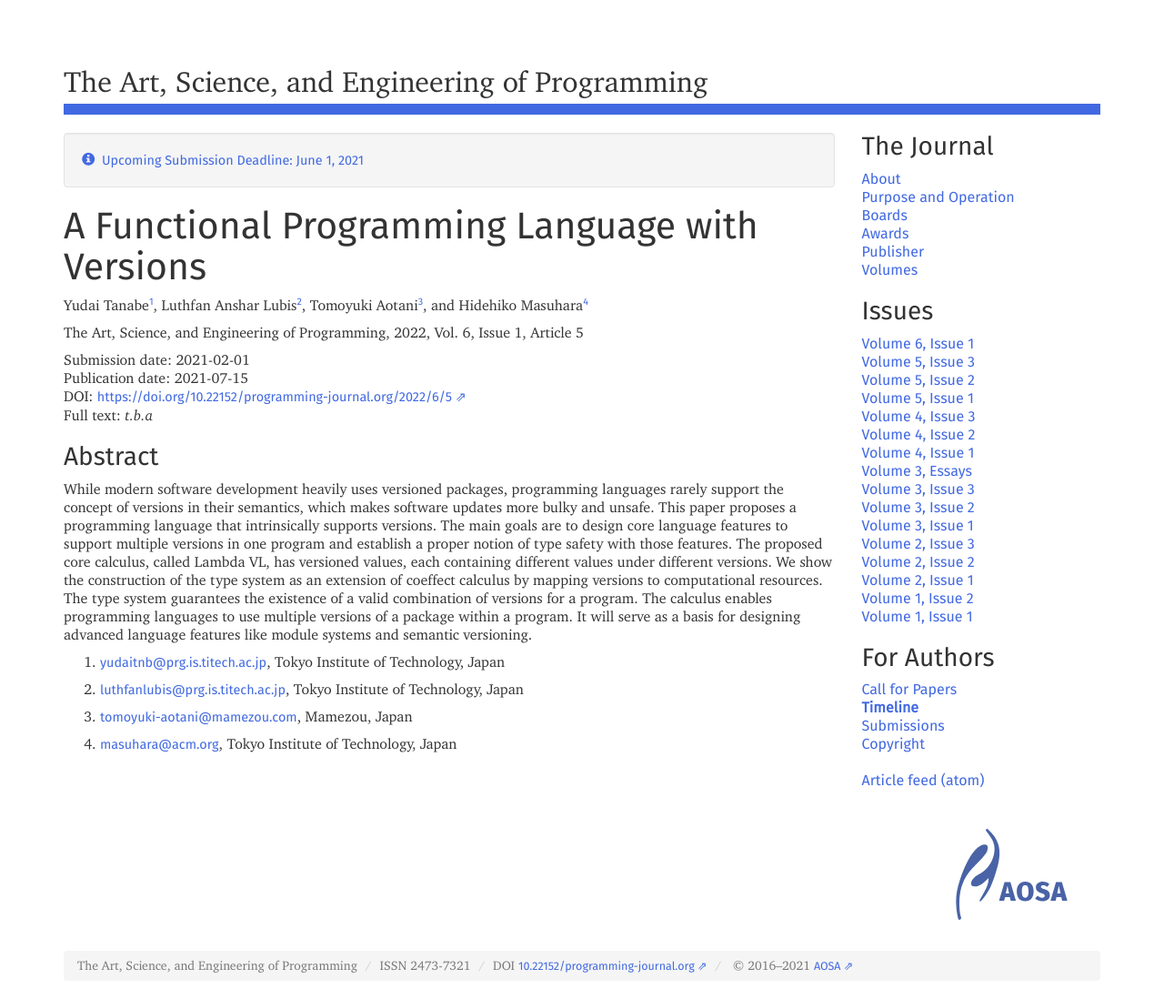
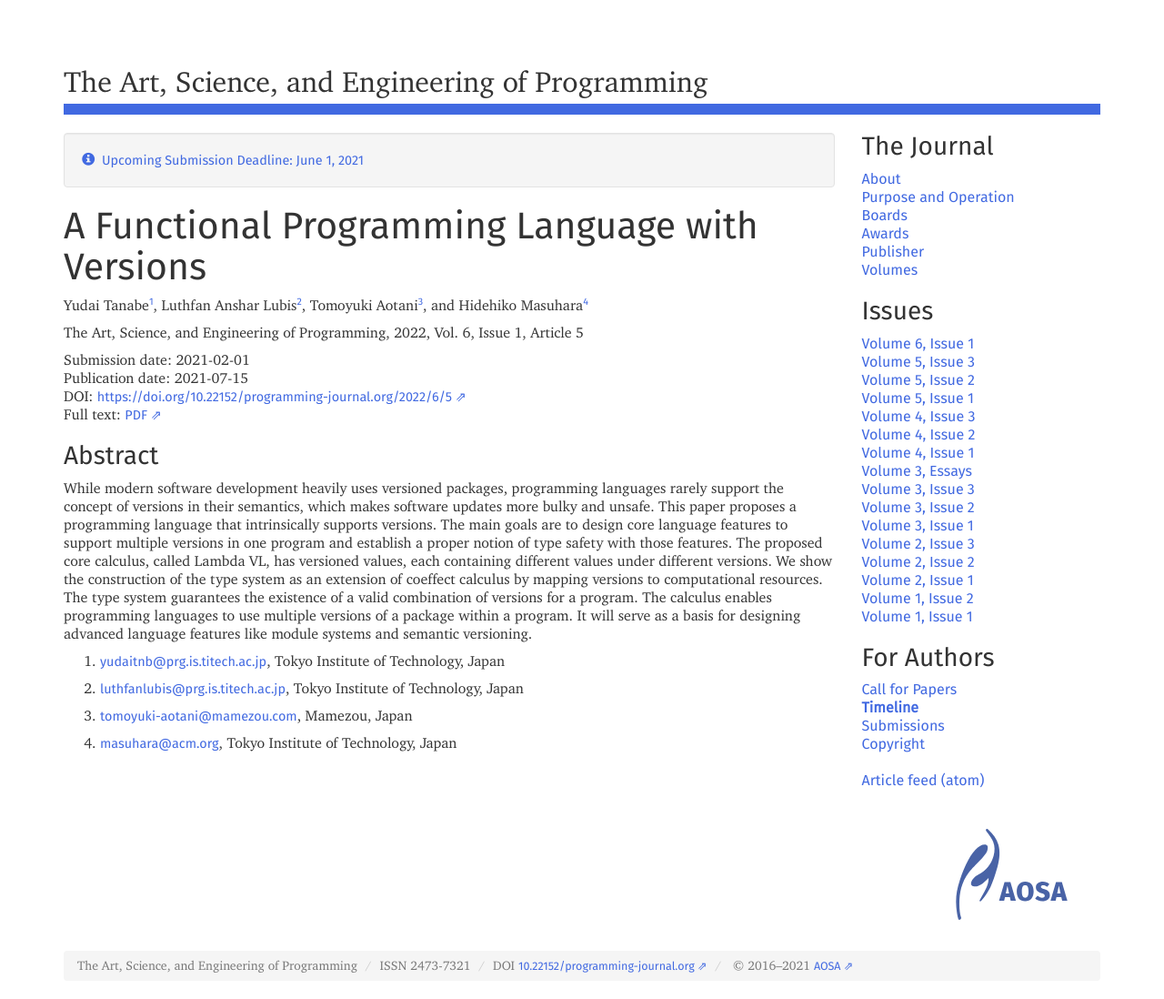
Before and after one commit to programming-journal/programming-journal.github.io, a Jekyll site: the page built from 2022/6/5/index.markdown, in a window 1280 px wide. Shown: the whole page at 91% size. Built offline with Jekyll 4.4.1, drawn with Linux system fonts in a browser that asks for light colours.

Commit message:
Release Vol6(1)

```diff
--- a/2022/6/1/index.markdown
+++ b/2022/6/1/index.markdown
@@ -43,7 +45,7 @@ The Art, Science, and Engineering of Programming, 2022, Vol. 6, Issue 1, Article
 Submission date: 2020-10-01
 Publication date: 2021-07-15
 DOI: <https://doi.org/10.22152/programming-journal.org/2022/6/1>
-Full text: *t.b.a*
+Full text: [PDF](https://arxiv.org/pdf/2107.07300v1)
 
 
 ### Abstract
--- a/2022/6/2/index.markdown
+++ b/2022/6/2/index.markdown
@@ -43,7 +45,7 @@ The Art, Science, and Engineering of Programming, 2022, Vol. 6, Issue 1, Article
 Submission date: 2020-10-01
 Publication date: 2021-07-15
 DOI: <https://doi.org/10.22152/programming-journal.org/2022/6/2>
-Full text: *t.b.a*
+Full text: [PDF](https://arxiv.org/pdf/2107.07296v1)
 
 
 ### Abstract
--- a/2022/6/3/index.markdown
+++ b/2022/6/3/index.markdown
@@ -46,7 +48,7 @@ The Art, Science, and Engineering of Programming, 2022, Vol. 6, Issue 1, Article
 Submission date: 2020-09-30
 Publication date: 2021-07-15
 DOI: <https://doi.org/10.22152/programming-journal.org/2022/6/3>
-Full text: *t.b.a*
+Full text: [PDF](https://arxiv.org/pdf/2107.07298v1)
 
 
 ### Abstract
--- a/2022/6/4/index.markdown
+++ b/2022/6/4/index.markdown
@@ -65,7 +67,7 @@ The Art, Science, and Engineering of Programming, 2022, Vol. 6, Issue 1, Article
 Submission date: 2020-10-01
 Publication date: 2021-07-15
 DOI: <https://doi.org/10.22152/programming-journal.org/2022/6/4>
-Full text: *t.b.a*
+Full text: [PDF](https://arxiv.org/pdf/2005.09028v2)
 
 
 ### Abstract
--- a/2022/6/5/index.markdown
+++ b/2022/6/5/index.markdown
@@ -38,7 +40,7 @@ The Art, Science, and Engineering of Programming, 2022, Vol. 6, Issue 1, Article
 Submission date: 2021-02-01
 Publication date: 2021-07-15
 DOI: <https://doi.org/10.22152/programming-journal.org/2022/6/5>
-Full text: *t.b.a*
+Full text: [PDF](https://arxiv.org/pdf/2107.07301v1)
 
 
 ### Abstract
```
Also changed, not shown: other parts of 2022/6/1/index.markdown (+2 -0 lines), other parts of 2022/6/2/index.markdown (+2 -0 lines), other parts of 2022/6/3/index.markdown (+2 -0 lines), other parts of 2022/6/4/index.markdown (+2 -0 lines), other parts of 2022/6/5/index.markdown (+2 -0 lines), 2022/index.markdown (added, +7 -0 lines).
